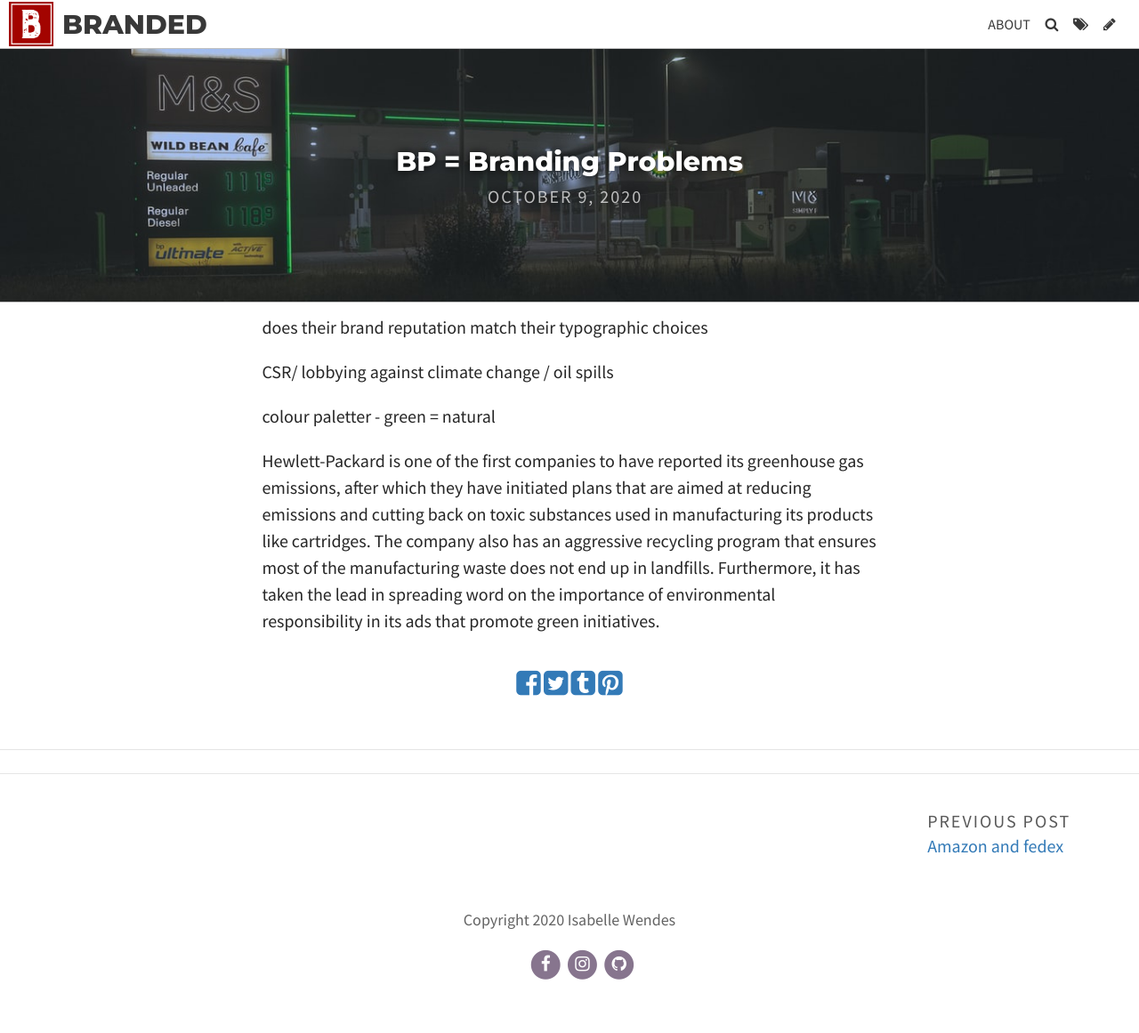
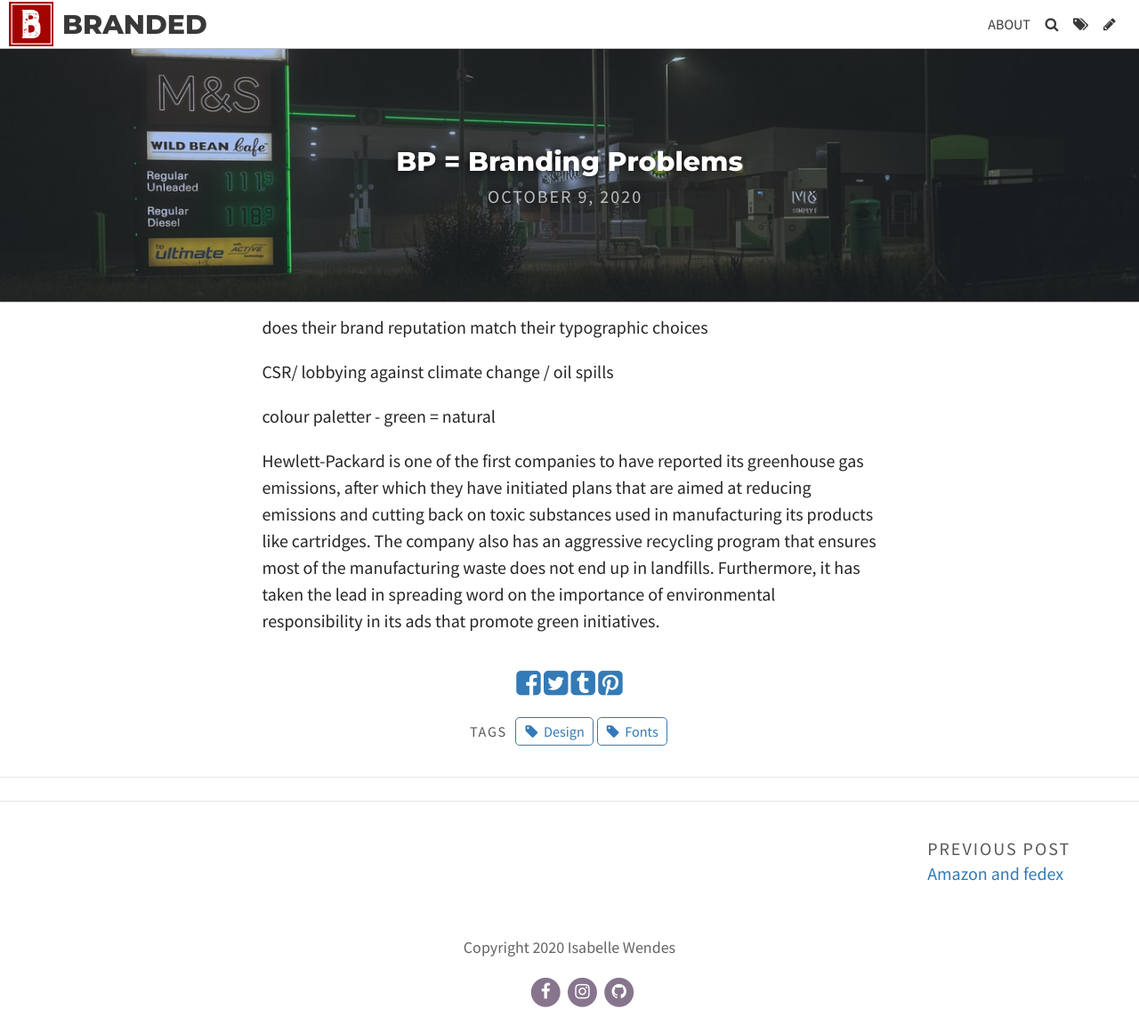
Before and after one commit to IsabelleWendes/Fontastic, a Jekyll site: the page built from _posts/2020-10-10-bp-branding-problems.md, in a window 1280 px wide and 1161 px high. Shown: the whole window at 89% size. Built offline with Jekyll 4.4.1, drawn with Linux system fonts in a browser that asks for light colours; some web fonts are replaced; comment, search, counter and statistics services are not loaded.

Commit message:
Update Post “2020-10-10-bp-branding-problems”

```diff
--- a/_posts/2020-10-10-bp-branding-problems.md
+++ b/_posts/2020-10-10-bp-branding-problems.md
@@ -4,6 +4,9 @@ title: "BP = Branding Problems "
 date: 2020-10-09T13:07:35.843Z
 header_feature_image: ../uploads/bp-petrol-station.jfif
 comments: false
+tags:
+  - Design
+  - Fonts
 ---
 does their brand reputation match their typographic choices
 
```
